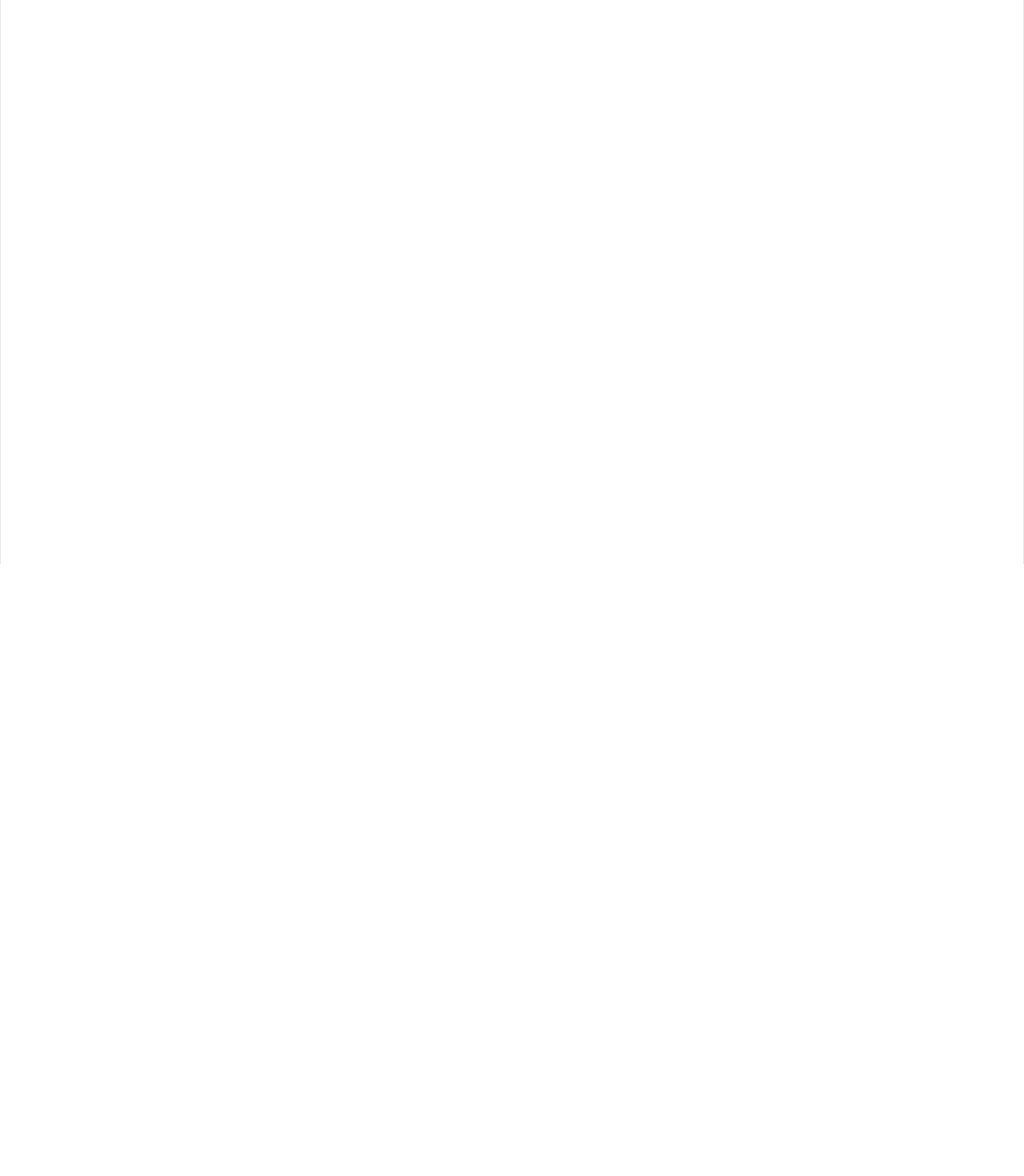
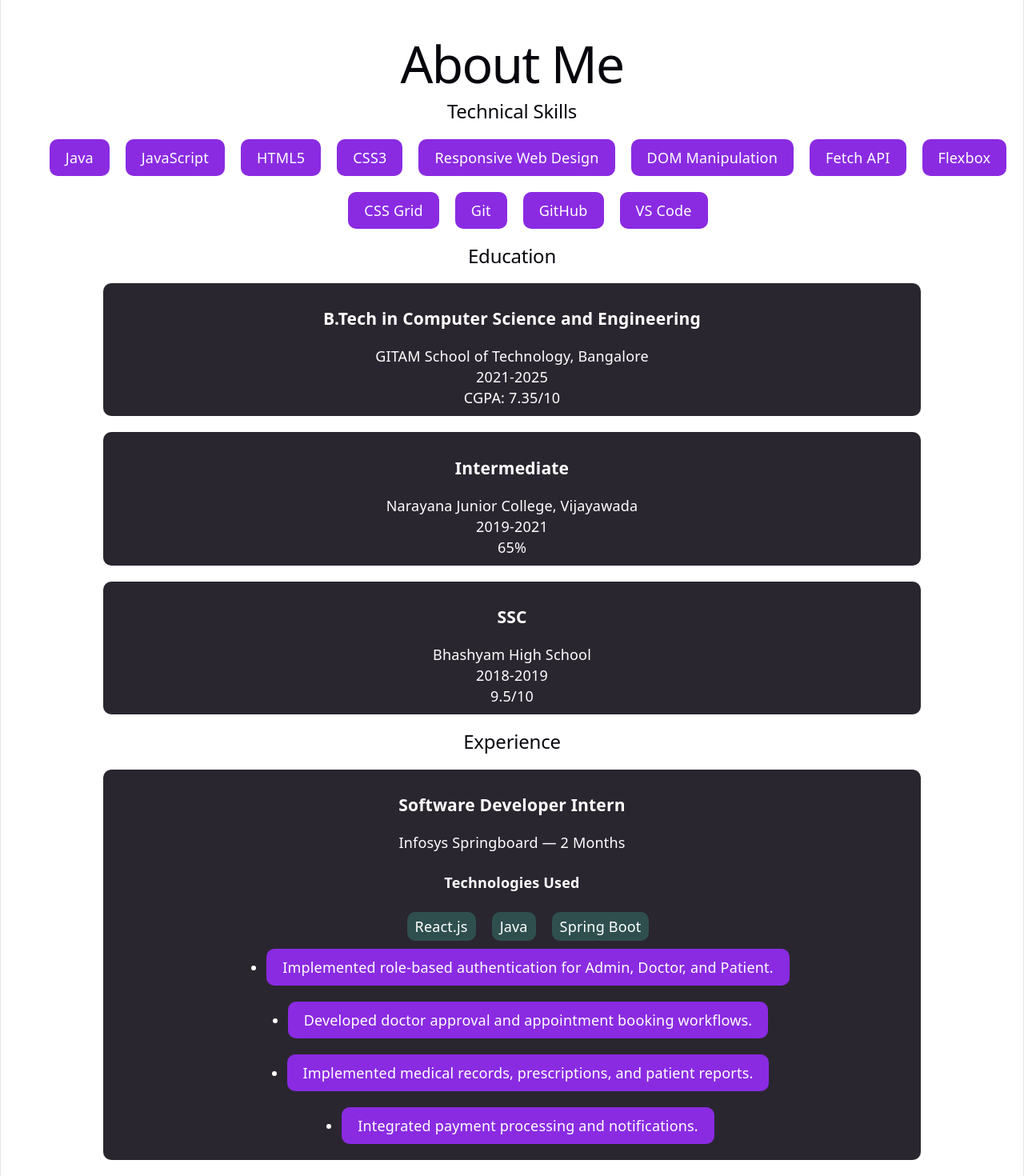
Before and after one commit to ravitejautti7/portfolio, a React app: page /about in a window 1280 px wide. Shown: the part 95-1565 px from the top of the page at 80% size. Before the commit the page ends 800 px from the top, so only its background shows below. Built offline with nearby package versions, Linux system fonts and the light colour scheme; the HTML template or start-up script is replaced by a standard one.

Commit message:
Worked on About Page

```diff
--- a/package.json
+++ b/package.json
@@ -17,7 +17,6 @@
   "devDependencies": {
     "@eslint/js": "^10.0.1",
     "@types/react": "^19.2.18",
-    "@types/react-dom": "^19.2.7",
     "@vitejs/plugin-react": "^6.1.1",
     "eslint": "^10.10.0",
     "eslint-plugin-react-hooks": "^7.1.1",
--- /dev/null
+++ b/src/components/About.css
@@ -0,0 +1,55 @@
+ul{
+    list-style: none;
+    display: flex;
+    gap:20px;
+    justify-content: center;
+    margin: 10px;
+    flex-wrap: wrap;
+}
+
+ul li{
+    padding :10px 20px;
+    background-color: blueviolet;
+    border-radius: 10px;
+    color: white;
+    transition: transform 0.3s;
+
+}
+h2{
+    margin: 20px;
+}
+
+ul li:hover{
+    transform: scale(1.05);
+}
+
+.education-card {
+    background-color: #2a2630;
+    color: white;
+    margin: 20px 10%;
+    border-radius: 10px;
+    padding: 10px;
+}
+
+.experience-card {
+    background-color: #2a2630;
+    color: white;
+    margin: 20px 10%;
+    border-radius: 10px;
+    padding: 10px;
+}
+
+.tech-list li {
+    padding: 5px 10px;
+    background-color: darkslategray;
+
+}
+
+.tech-list li:hover{
+    transform: none;
+}
+
+.experience-points{
+    list-style: disc;
+    background-color: transparent;
+}
--- a/src/components/About.jsx
+++ b/src/components/About.jsx
@@ -1,8 +1,63 @@
 import React from "react";
-
+import "./About.css";
 function About(){
     return(
         <>
+            <h1>About Me</h1>
+            <h2>Technical Skills</h2>
+            <ul>
+                <li>Java</li>
+                <li>JavaScript</li>
+                <li>HTML5</li>
+                <li>CSS3</li>
+                <li>Responsive Web Design</li>
+                <li>DOM Manipulation</li>
+                <li>Fetch API</li>
+                <li>Flexbox</li>
+                <li>CSS Grid</li>
+                <li>Git</li>
+                <li>GitHub</li>
+                <li>VS Code</li>
+            </ul>
+            <h2>Education</h2>
+            <div className="education-card">
+                <h3>B.Tech in Computer Science and Engineering</h3>
+                <p>GITAM School of Technology, Bangalore</p>
+                <p>2021-2025</p>
+                <p>CGPA: 7.35/10</p>
+            </div>
+            <div className="education-card">
+            <h3>Intermediate</h3>
+                <p>Narayana Junior College, Vijayawada</p>
+                <p>2019-2021</p>
+                <p>65%</p>
+            </div>
+            <div className="education-card">
+                <h3>SSC</h3>
+                <p>Bhashyam High School</p>
+                <p>2018-2019</p>
+                <p>9.5/10</p>
+            </div>
+
+            <h2>Experience</h2>
+            <div className="experience-card">
+                <h3>Software Developer Intern</h3>
+                <p>Infosys Springboard — 2 Months</p>
+                <h4>Technologies Used</h4>
+                <ul className="tech-list">
+                    <li>React.js</li>
+                    <li>Java</li>
+                    <li>Spring Boot</li>
+                </ul>
+                <ul className="experience-points">
+                    <li>Implemented role-based authentication for Admin, Doctor, and Patient.</li>
+                    <li>Developed doctor approval and appointment booking workflows.</li>
+                    <li>Implemented medical records, prescriptions, and patient reports.</li>
+                    <li>Integrated payment processing and notifications.</li>
+                </ul>
+
+            </div>
+
 
         </>
     )
--- a/src/components/Home.jsx
+++ b/src/components/Home.jsx
@@ -5,8 +5,8 @@ function Home(){
     const navigate=useNavigate();
     return(
         <section>
-            <h1>UTTI RAVITEJA</h1>
-            <h2>React Learner</h2>
+            <h1>Hi,I'm Raviteja</h1>
+            <h2>Frontend Developer.</h2>
             <p>I’m Raviteja, a Computer Science graduate with basic knowledge of Java and experience with JavaScript, HTML, and CSS. I’m currently learning React and enjoy building responsive, user-friendly web applications.</p>
             <button onClick={()=>navigate("/projects")}>Projects</button>
 
--- a/src/components/Navbar.jsx
+++ b/src/components/Navbar.jsx
@@ -4,7 +4,7 @@ const Navbar=()=>{
 
     return(
         <nav>
-            <h1>UTTI RAVITEJA</h1>
+            <h1>Utti Raviteja</h1>
             <div>
                 <NavLink to="/">Home</NavLink>
                 <NavLink to="/about">About</NavLink>
```
